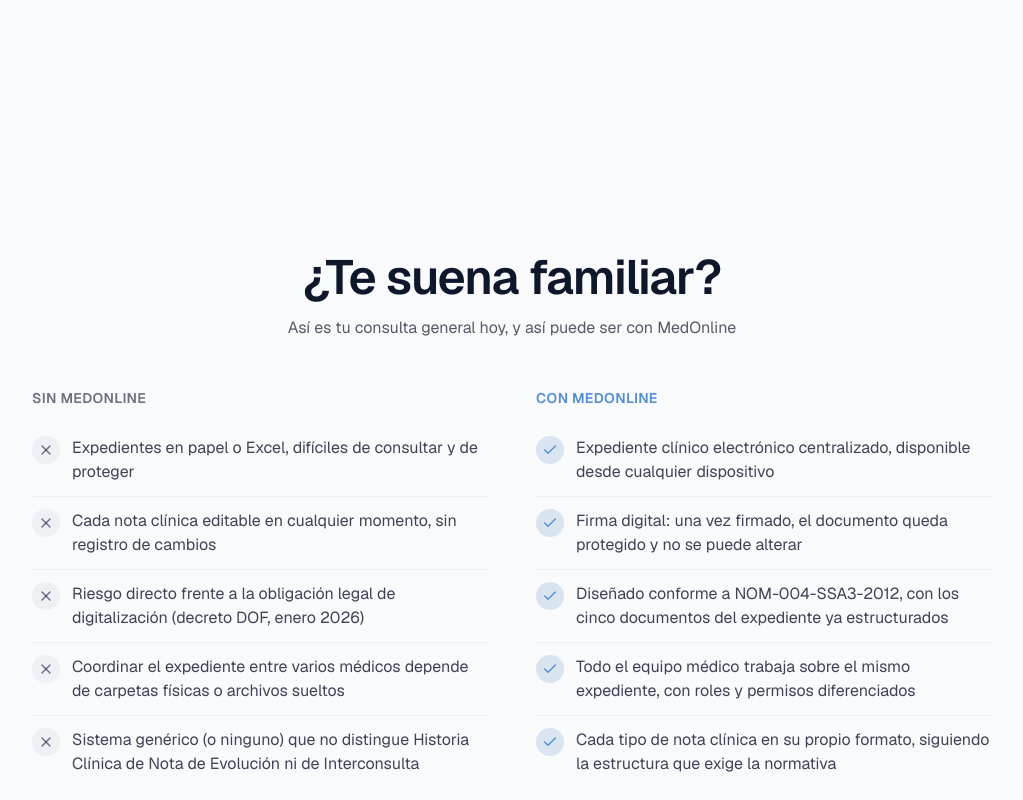
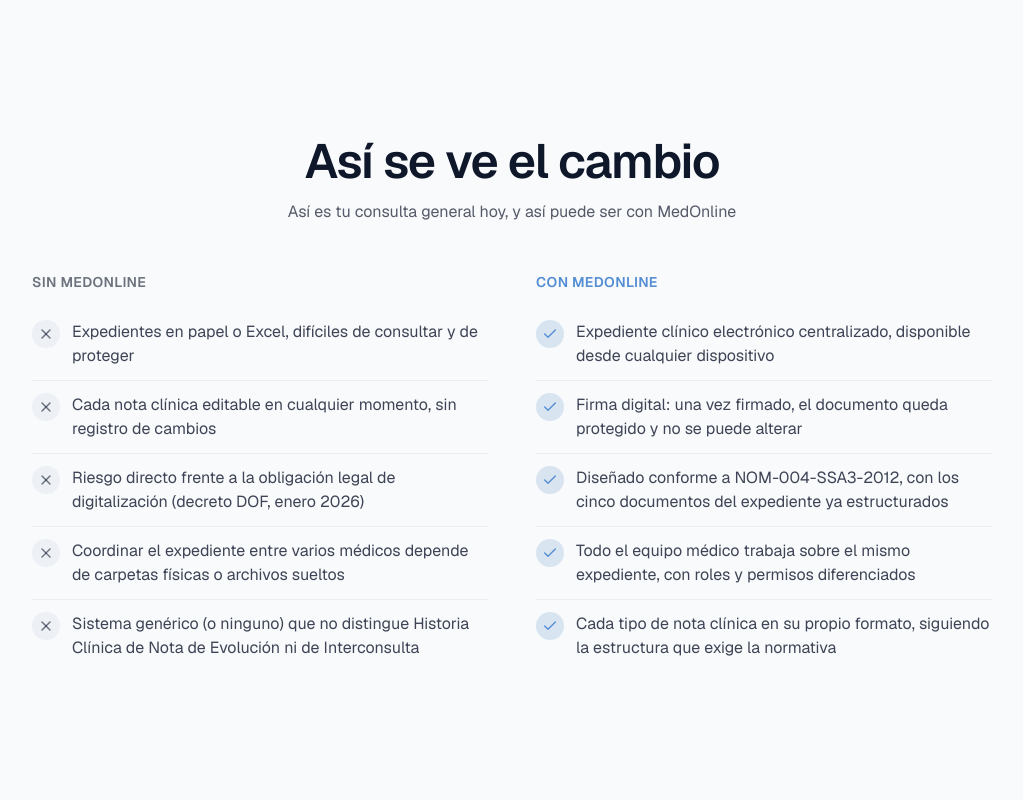
Before and after one commit to ngc-software-solutions/medonline-landing, a Next.js app: page / in a window 1280 px wide. Shown: the part 1480-2280 px from the top of the page, without its empty margins (128-1151 px from the left). Built offline with nearby package versions, Linux system fonts and the light colour scheme; what tailwind-animations would draw is missing.

Commit message:
feat: update Comparison section title and adjust layout for better presentation

```diff
--- a/src/components/sections/Comparison.tsx
+++ b/src/components/sections/Comparison.tsx
@@ -20,12 +20,12 @@
   return (
     <section
       id="sin-con-medonline"
-      className="bg-background pt-4 pb-20 md:pb-28 lg:flex lg:min-h-screen lg:items-center lg:py-0"
+      className="bg-background pt-4 pb-20 md:pb-28 lg:pb-32"
     >
       <div className="mx-auto w-full max-w-5xl px-6 sm:px-8">
         <div className="timeline-view animate-zoom-in animate-range-entry text-center">
           <h2 className="text-4xl lg:text-[3rem] leading-tight lg:leading-[1.08] font-semibold tracking-tight text-foreground sm:text-3xl">
-            ¿Te suena familiar?
+            Así se ve el cambio
           </h2>
           <p className="mt-3 text-foreground/70">
             Así es tu consulta general hoy, y así puede ser con MedOnline
```
